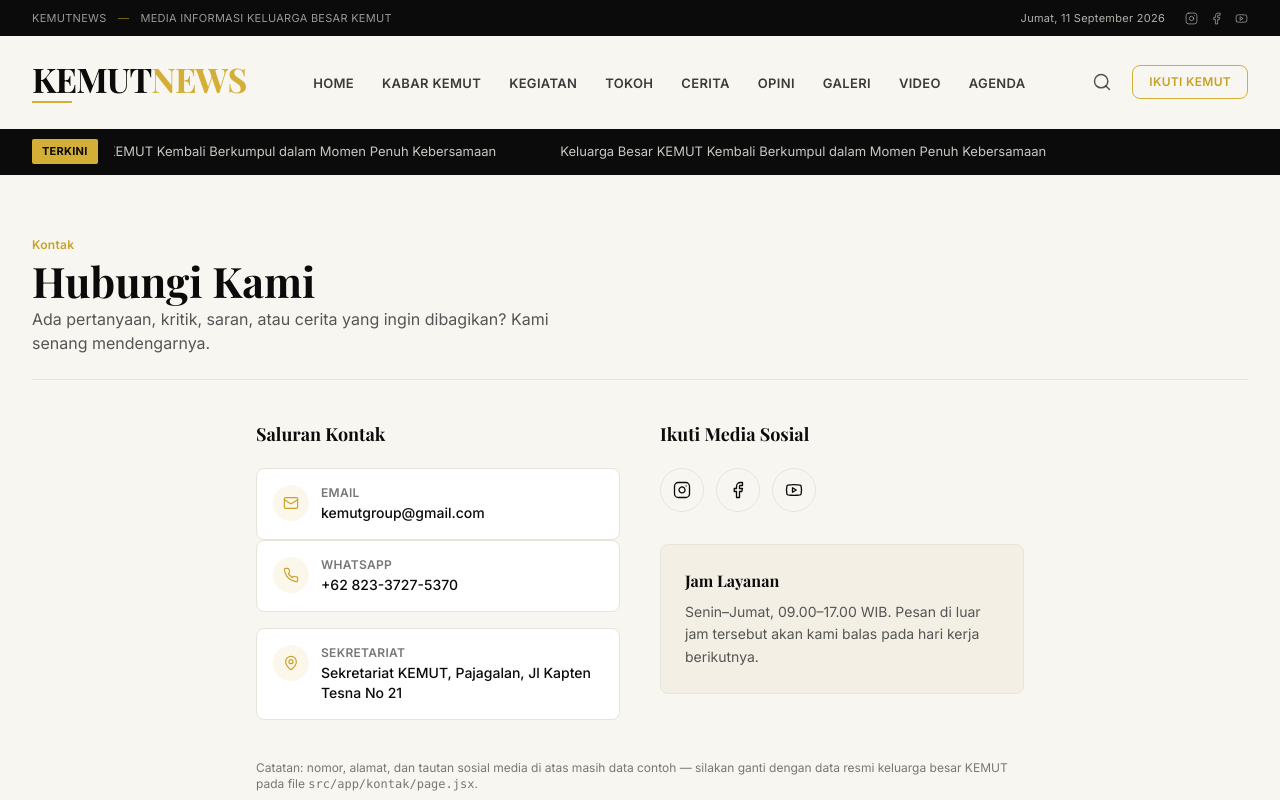
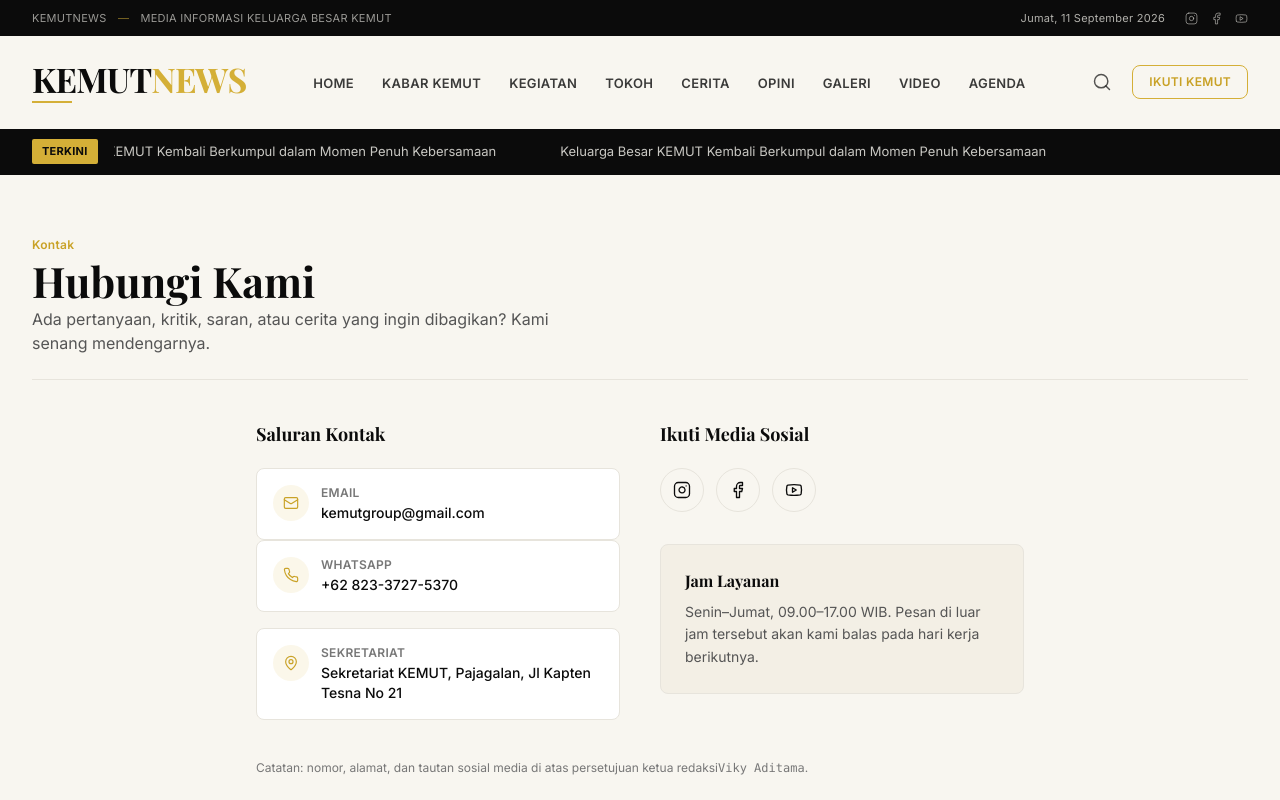
Before and after one commit to vikyaditama23148-rgb/KemutNews, a Next.js app: page /kontak in a window 1280 px wide. Shown: the top 800 px of the page. Built offline with nearby package versions, Linux system fonts and the light colour scheme; no server answers; the database is empty.

Commit message:
Perbarui sedikit halaman kontak

```diff
--- a/src/app/kontak/page.jsx
+++ b/src/app/kontak/page.jsx
@@ -104,8 +104,7 @@ export default function KontakPage() {
       </div>
 
       <p className="mx-auto mt-10 max-w-3xl text-xs text-stone-light">
-        Catatan: nomor, alamat, dan tautan sosial media di atas masih data contoh — silakan ganti
-        dengan data resmi keluarga besar KEMUT pada file <code>src/app/kontak/page.jsx</code>.
+        Catatan: nomor, alamat, dan tautan sosial media di atas persetujuan ketua redaksi<code>Viky Aditama</code>.
       </p>
     </div>
   );
```
